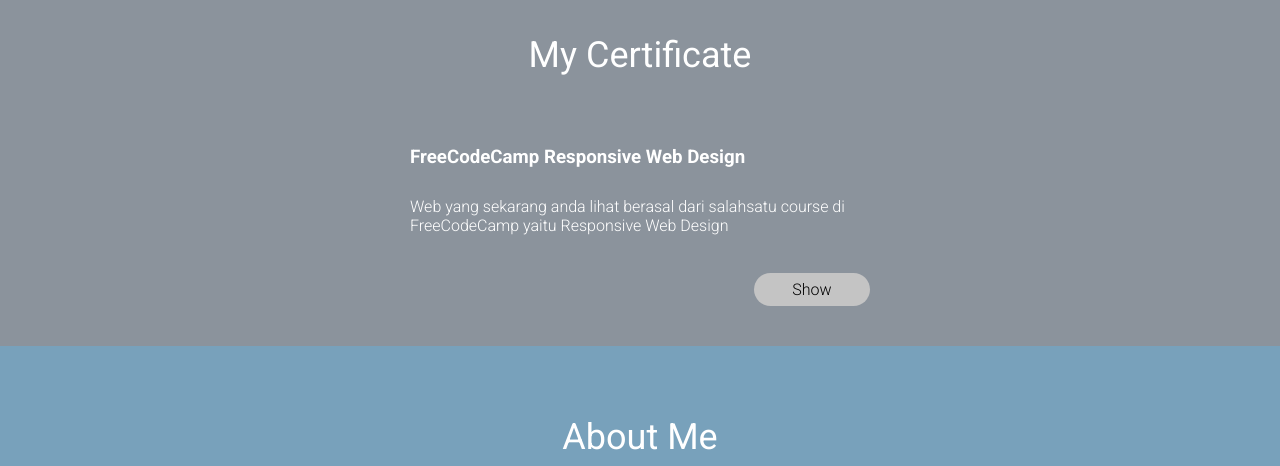
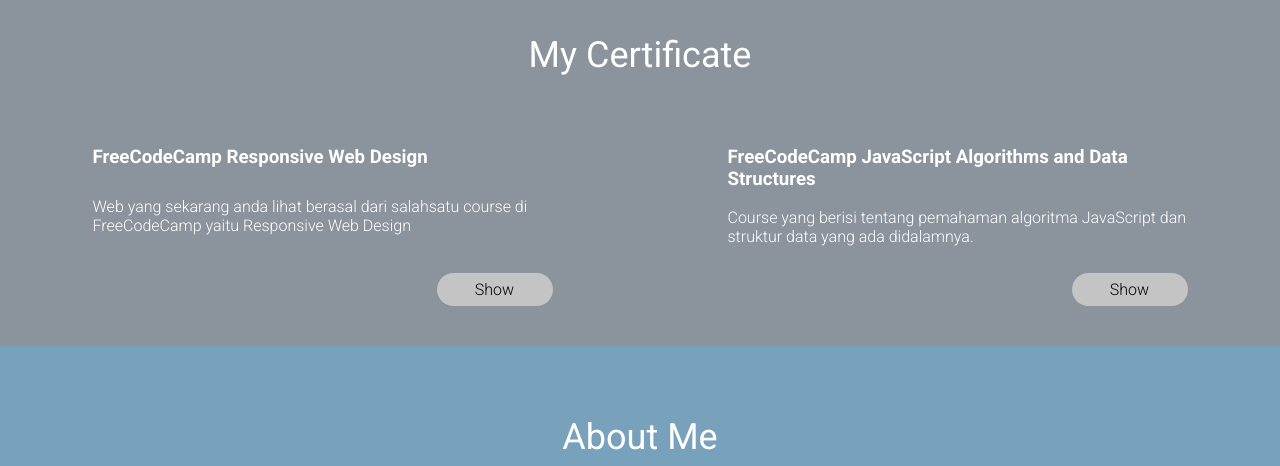
Before and after one commit to luthfi9251/luthfi9251.github.io, a plain HTML site: page index.html in a window 1280 px wide. Shown: the part 1460-1926 px from the top of the page. Drawn offline with Linux system fonts and the light colour scheme.

Commit message:
update sertid javascript

```diff
--- a/index.html
+++ b/index.html
@@ -74,7 +74,11 @@
                     <p>Web yang sekarang anda lihat berasal dari salahsatu course di FreeCodeCamp yaitu Responsive Web Design</p>
                     <a href="https://www.freecodecamp.org/certification/luthfi9251/responsive-web-design" target="_blank"><button class="button">Show</button></a>
                 </div>
-
+                <div class="certificate">
+                    <h3 class="certificate-title">FreeCodeCamp JavaScript Algorithms and Data Structures</h3>
+                    <p>Course yang berisi tentang pemahaman algoritma JavaScript dan struktur data yang ada didalamnya.</p>
+                    <a href="#"><button class="button">Show</button></a>
+                </div>
 
                 <!-- template -->
                 <!--
```
